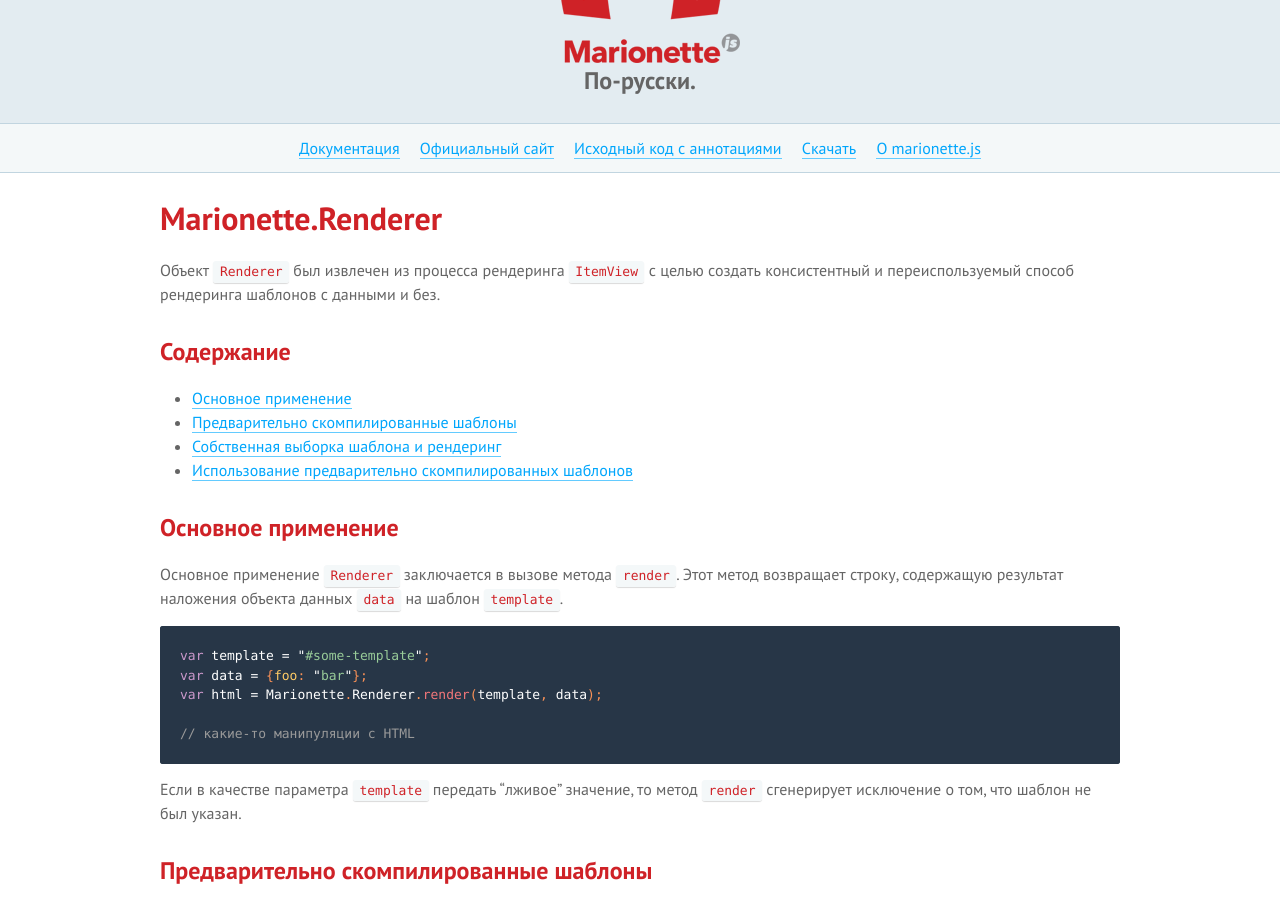
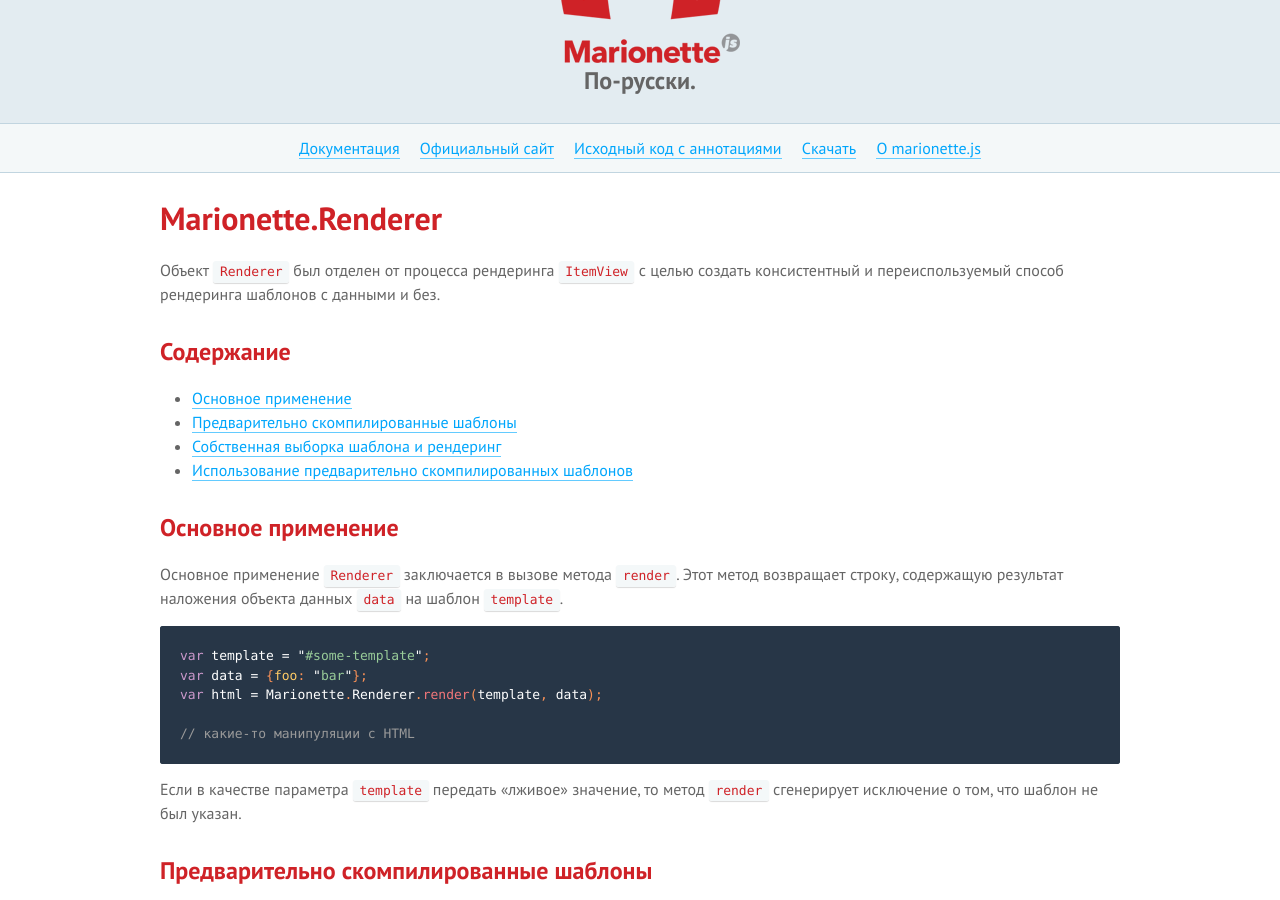
Before and after one commit to sadcitizen/marionettejs.ru, a Jekyll site: the page built from _posts/2014-05-25-renderer.md, in a window 1280 px wide and 900 px high, scrolled down 203 px. Built offline with Jekyll 4.4.1, drawn with Linux system fonts in a browser that asks for light colours; some web fonts are replaced; Markdown is read by kramdown in place of the engine named in the settings; some of the changed lines change nothing that is shown.

Commit message:
update ru/Renderer

````diff
--- a/_includes/translation/ru/marionette.renderer.md
+++ b/_includes/translation/ru/marionette.renderer.md
@@ -1,4 +1,4 @@
-Объект `Renderer` был извлечен из процесса рендеринга `ItemView` с целью создать консистентный и переиспользуемый
+Объект `Renderer` был отделен от процесса рендеринга `ItemView` с целью создать консистентный и переиспользуемый
 способ рендеринга шаблонов с данными и без.
 
 ## Содержание
@@ -21,7 +21,7 @@
 // какие-то манипуляции с HTML
 ```
 
-Если в качестве параметра `template` передать "лживое" значение, то метод `render` сгенерирует исключение о том, что шаблон не был указан.
+Если в качестве параметра `template` передать &laquo;лживое&raquo; значение, то метод `render` сгенерирует исключение о том, что шаблон не был указан.
 
 ## Предварительно скомпилированные шаблоны
 
--- a/_posts/2014-05-25-renderer.md
+++ b/_posts/2014-05-25-renderer.md
@@ -2,7 +2,7 @@
 layout: page
 title: Marionette.Renderer
 translated: true
-proofread: false
+proofread: true
 ---
 
 {% include translation/ru/marionette.renderer.md %}
````
